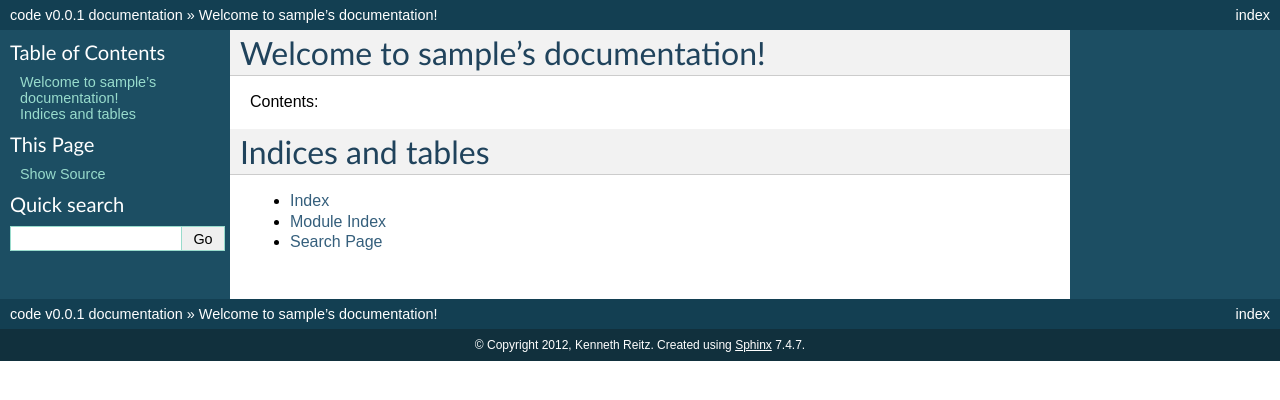
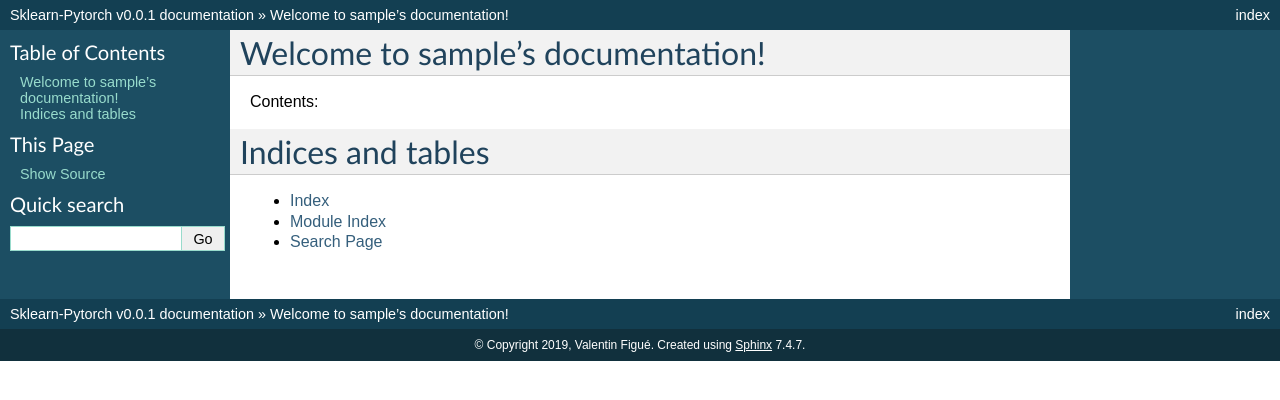
Before and after one commit to ValentinFigue/Sklearn_PyTorch, a Sphinx documentation site: the page built from docs/index.rst, in a window 1280 px wide. Shown: the top 400 px of the page. Built offline with Sphinx 7.4.7, drawn with Linux system fonts in a browser that asks for light colours.

Commit message:
Update of conf.py files

```diff
--- a/docs/conf.py
+++ b/docs/conf.py
@@ -40,8 +40,8 @@ source_suffix = '.rst'
 master_doc = 'index'
 
 # General information about the project.
-project = u'code'
-copyright = u'2012, Kenneth Reitz'
+project = u'Sklearn-Pytorch'
+copyright = u'2019, Valentin Figué'
 
 # The version info for the project you're documenting, acts as replacement for
 # |version| and |release|, also used in various other places throughout the
@@ -183,8 +183,8 @@ latex_elements = {
 # Grouping the document tree into LaTeX files. List of tuples
 # (source start file, target name, title, author, documentclass [howto/manual]).
 latex_documents = [
-  ('index', 'code.tex', u'code Documentation',
-   u'Kenneth Reitz', 'manual'),
+  ('index', 'Sklearn-Pytorch.tex', u'Sklearn-Pytorch Documentation',
+   u'Valentin Figué', 'manual'),
 ]
 
 # The name of an image file (relative to this directory) to place at the top of
@@ -213,8 +213,8 @@ latex_documents = [
 # One entry per manual page. List of tuples
 # (source start file, name, description, authors, manual section).
 man_pages = [
-    ('index', 'code', u'code Documentation',
-     [u'Kenneth Reitz'], 1)
+    ('index', 'Sklearn-Pytorch', u'Sklearn-Pytorch Documentation',
+     [u'Valentin Figué'], 1)
 ]
 
 # If true, show URL addresses after external links.
@@ -227,8 +227,8 @@ man_pages = [
 # (source start file, target name, title, author,
 #  dir menu entry, description, category)
 texinfo_documents = [
-  ('index', 'code', u'code Documentation',
-   u'Kenneth Reitz', 'code', 'One line description of project.',
+  ('index', 'Sklearn-Pytorch', u'Sklearn-Pytorch Documentation',
+   u'Valentin Figué', 'Sklearn-Pytorch', 'Implementation of Sklearn model in Pytorch.',
    'Miscellaneous'),
 ]
 
```
